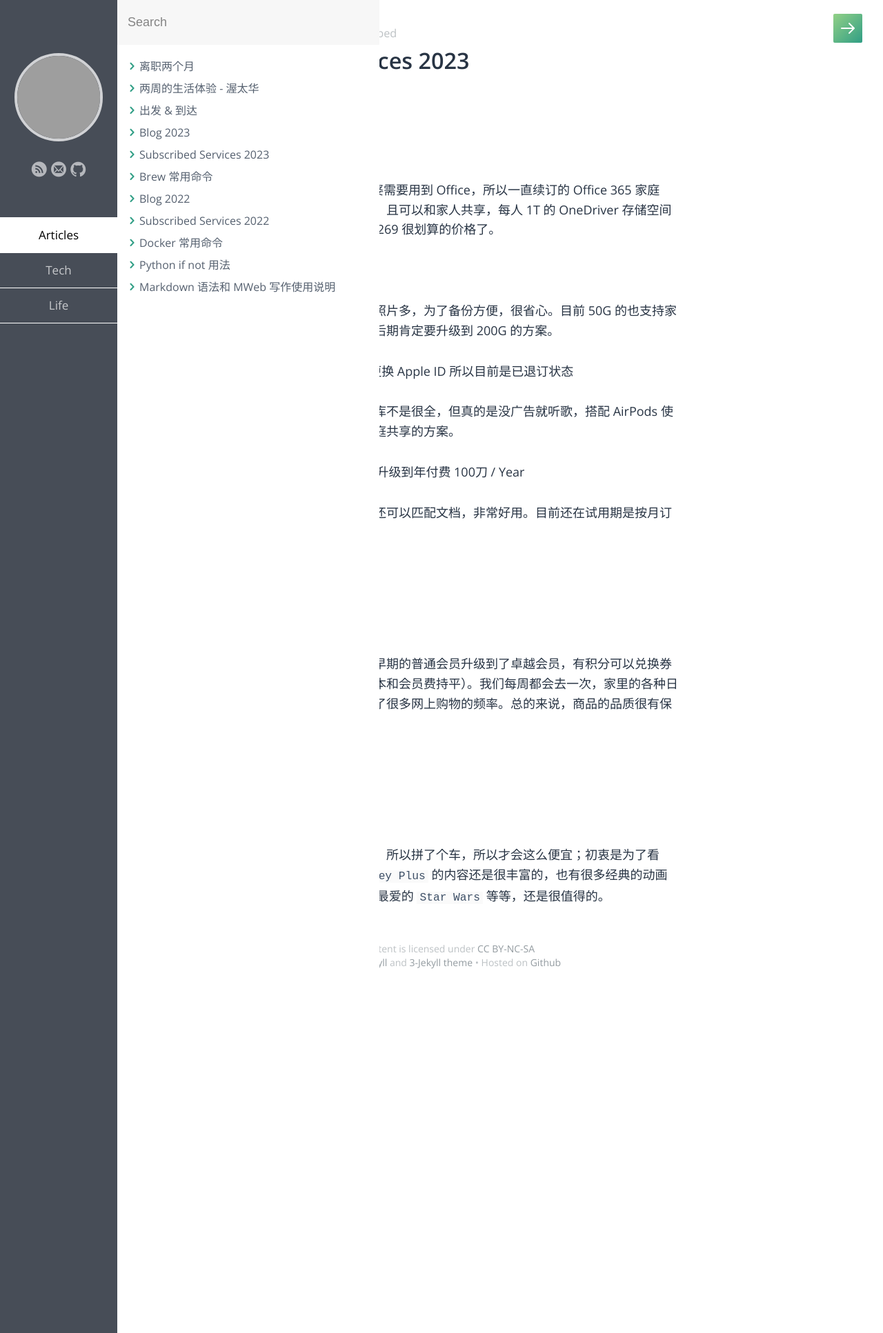
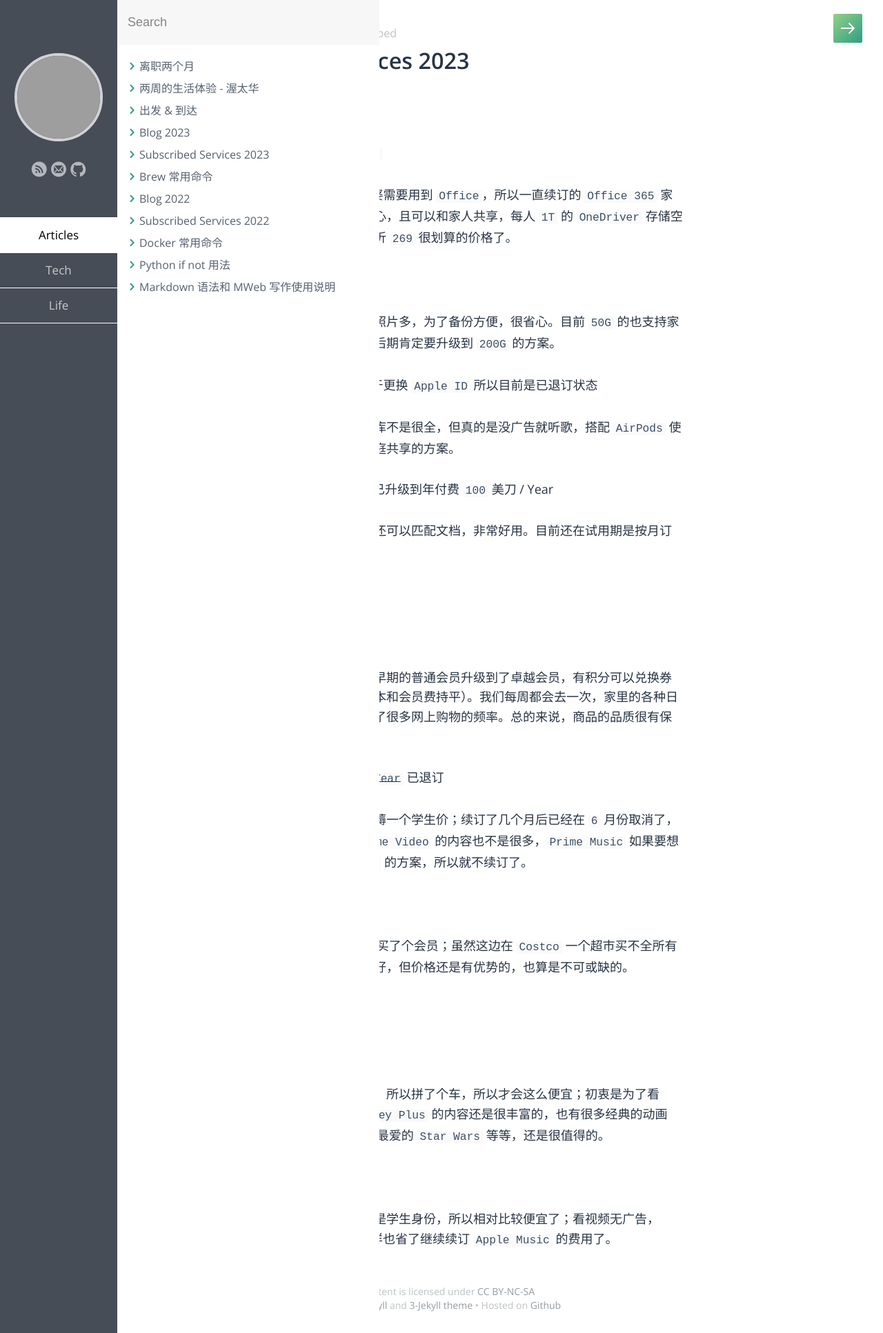
Before and after one commit to samxupeiran/samxupeiran.github.io, a Jekyll site: the page built from _posts/life/2022-12-30-my-services-2023.md, in a window 1280 px wide. Shown: the whole page at 69% size. Built offline with Jekyll 4.4.1, drawn with Linux system fonts in a browser that asks for light colours; some web fonts are replaced; grey boxes are pictures that could not be loaded.

Commit message:
fix: update subscribe docs

```diff
--- a/_posts/life/2022-12-30-my-services-2023.md
+++ b/_posts/life/2022-12-30-my-services-2023.md
@@ -6,34 +6,46 @@ tags: Subscribed
 ---
 
 
-## 软件类
+### 软件类
 
-**Office 365 家庭版** ¥269 / Year
+**Office 365 家庭版** `¥269 / Year`
 
-因为家里有 Windows 电脑且老婆需要用到 Office，所以一直续订的 Office 365 家庭版，正版软件用起来当然很顺心，且可以和家人共享，每人 1T 的 OneDriver 存储空间很好用。今年遇到京东微软打折 269 很划算的价格了。
+因为家里有 `Windows` 电脑且老婆需要用到 `Office`，所以一直续订的 `Office 365` 家庭版，正版软件用起来当然很顺心，且可以和家人共享，每人 `1T` 的 `OneDriver` 存储空间很好用。今年遇到京东微软打折 `269` 很划算的价格了。
 
-**iCloud Storage** ¥6 / Month
+**iCloud Storage** `¥6 / Month`
 
-这个一直是老婆在使用，主要是照片多，为了备份方便，很省心。目前 50G 的也支持家人共享了。随着照片越来越多，后期肯定要升级到 200G 的方案。
+这个一直是老婆在使用，主要是照片多，为了备份方便，很省心。目前 `50G` 的也支持家人共享了。随着照片越来越多，后期肯定要升级到 `200G` 的方案。
 
-~~**Apple Music** ¥100 / Year~~ 由于更换 Apple ID 所以目前是已退订状态
+~~**Apple Music** `¥100 / Year`~~ 由于更换 `Apple ID` 所以目前是已退订状态
 
-自己一直在使用年付费，虽然曲库不是很全，但真的是没广告就听歌，搭配 AirPods 使用很稳定。后面应该会升级到家庭共享的方案。
+自己一直在使用年付费，虽然曲库不是很全，但真的是没广告就听歌，搭配 `AirPods` 使用很稳定。后面应该会升级到家庭共享的方案。
 
-~~**Github Copilot** $10 / Month~~ 已升级到年付费 100刀 / Year
+~~**Github Copilot** `$10 / Month`~~ 已升级到年付费 `100` 美刀 / Year
 
 自动匹配神器，不仅仅是代码，还可以匹配文档，非常好用。目前还在试用期是按月订阅的，后期应该会升级到年付费。
 
 
-## 购物类
+### 购物类
 
-**Sam's Club** ¥680 / Year
+**Sam's Club** `¥680 / Year`
 
 仓储式会员超市，已续订多年，早期的普通会员升级到了卓越会员，有积分可以兑换券结账的时候使用（兑换到的券基本和会员费持平）。我们每周都会去一次，家里的各种日用品也是在这里购买，确实减少了很多网上购物的频率。总的来说，商品的品质很有保障，价格也算合适。
 
+~~**Amazon Prime** `CDN$ 4.99 / Year`~~ 已退订
 
-## 视频类
+由于老婆是学生身份，所以可以薅一个学生价；续订了几个月后已经在 `6` 月份取消了，原因是网购的也不多，而且 `Prime Video` 的内容也不是很多，`Prime Music` 如果要想听的话还是要升级到 `Unlimited` 的方案，所以就不续订了。
 
-**Disney +** 106.80 / Year
+**Costco** `CDN$ 120 / Year`
+
+因为每周都需要去 `Costco` 所以买了个会员；虽然这边在 `Costco` 一个超市买不全所有的东西而且购物体验也不是特别好，但价格还是有优势的，也算是不可或缺的。
+
+
+### 视频类
+
+**Disney Plus** `¥106.80 / Year`
 
 由于也不会花很多时间在视频上，所以拼了个车，所以才会这么便宜；初衷是为了看 `Modern Family` 的，不过 `Disney Plus` 的内容还是很丰富的，也有很多经典的动画片，还有 `Marvel` 的系列电影，最爱的 `Star Wars` 等等，还是很值得的。
+
+**YouTube** `CDN$ 6.99 / Month`
+
+这个主要是老婆在使用，且老婆是学生身份，所以相对比较便宜了；看视频无广告，`YouTube Music` 后台播放，这样也省了继续续订 `Apple Music` 的费用了。
```
